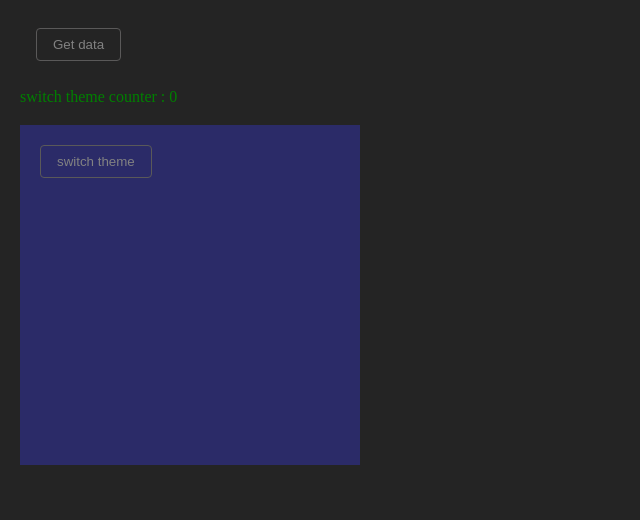
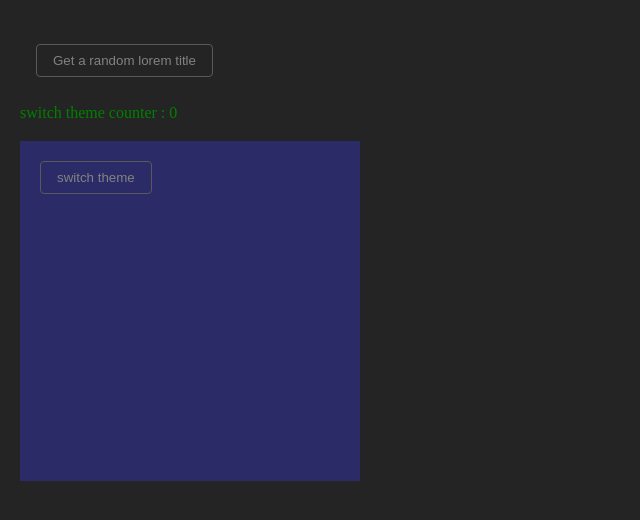
Before and after one commit to benoit82/react-vite-app, a React (Vite) app: page / in a window 1280 px wide. Shown: the top 520 px of the page, without its empty margins (0-640 px from the left). Built offline with nearby package versions, Linux system fonts and the light colour scheme; no server answers.

Commit message:
add Title

```diff
--- a/src/App.tsx
+++ b/src/App.tsx
@@ -5,6 +5,7 @@ import {
   Button,
   Container,
   NestedContainer,
+  Title,
 } from '@components/index';
 import { darkTheme, lightTheme } from '@themes/index';
 import useGetStore from 'hooks/useGetStore';
@@ -21,8 +22,8 @@ const App: FC = () => {
     <ThemeProvider theme={darkThemeStatus ? darkTheme : lightTheme}>
       <Container textColor="green">
         <APITestContainer>
-          {fakeData && <p>DATA from API: {fakeData}</p>}
-          <Button onClick={getFakeData}>Get data</Button>
+          <Title>{fakeData}</Title>
+          <Button onClick={getFakeData}>Get a random lorem title</Button>
         </APITestContainer>
         <p>
           switch theme counter : <span>{count}</span>
--- a/src/components/APITestContainer.tsx
+++ b/src/components/APITestContainer.tsx
@@ -3,7 +3,7 @@ import { containerGlobalSettings } from './helpers/constants';
 
 export const APITestContainer = styled.div`
   color: #828282;
-  max-width: 300px;
+  max-width: 700px;
   padding: 8px 16px;
   display: flex;
   flex-direction: column;
--- /dev/null
+++ b/src/components/Title.tsx
@@ -0,0 +1,6 @@
+import styled from 'styled-components';
+
+export const Title = styled.h3`
+  font-weight: bold;
+  font-size: 1.7rem;
+`;
--- a/src/components/index.ts
+++ b/src/components/index.ts
@@ -1,6 +1,5 @@
-import { Button } from './Button';
-import { Container } from './Container';
-import { NestedContainer } from './NestedContainer';
-import { APITestContainer } from './APITestContainer';
-
-export { Button, Container, NestedContainer, APITestContainer };
+export { Button } from './Button';
+export { Container } from './Container';
+export { NestedContainer } from './NestedContainer';
+export { APITestContainer } from './APITestContainer';
+export { Title } from './Title';
```
